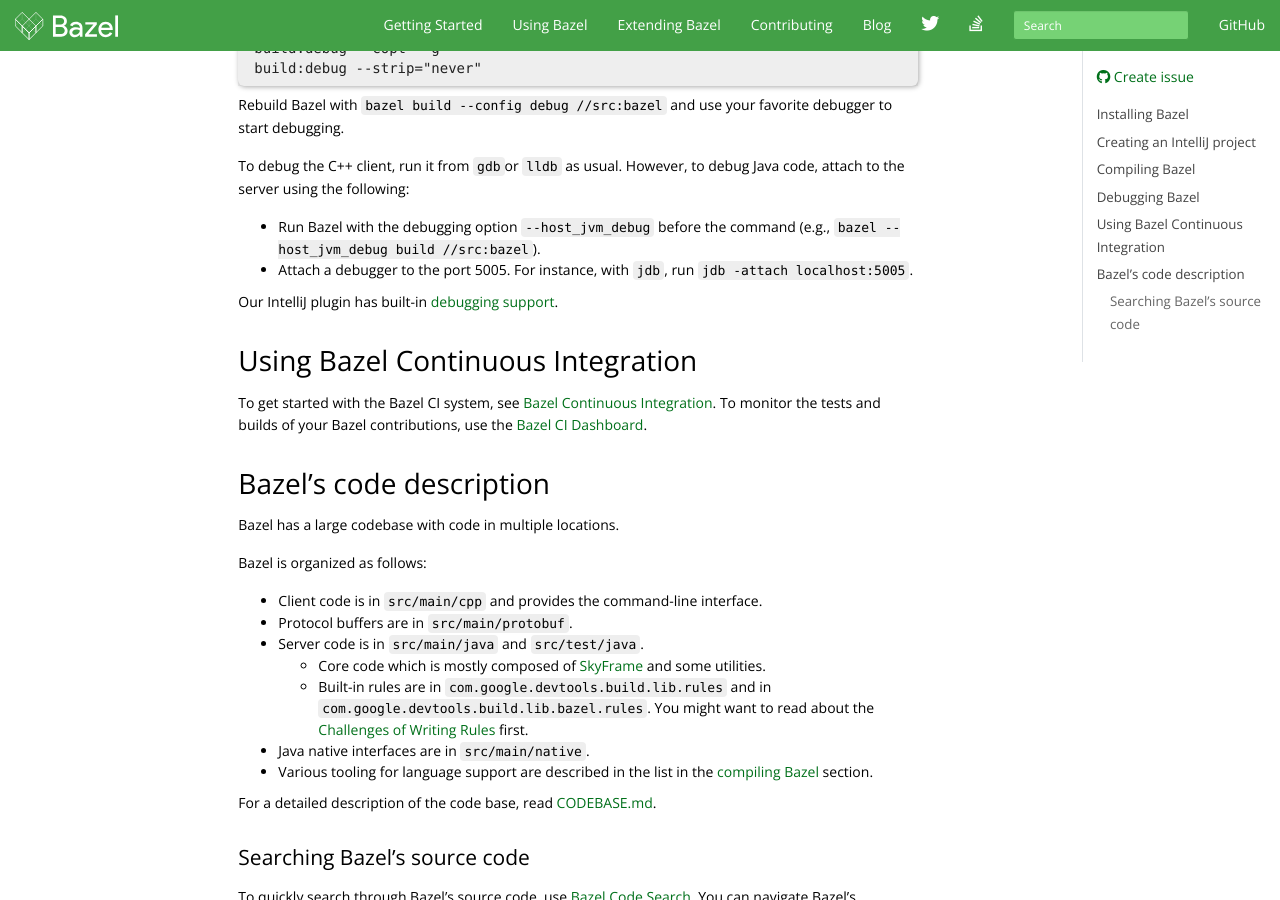
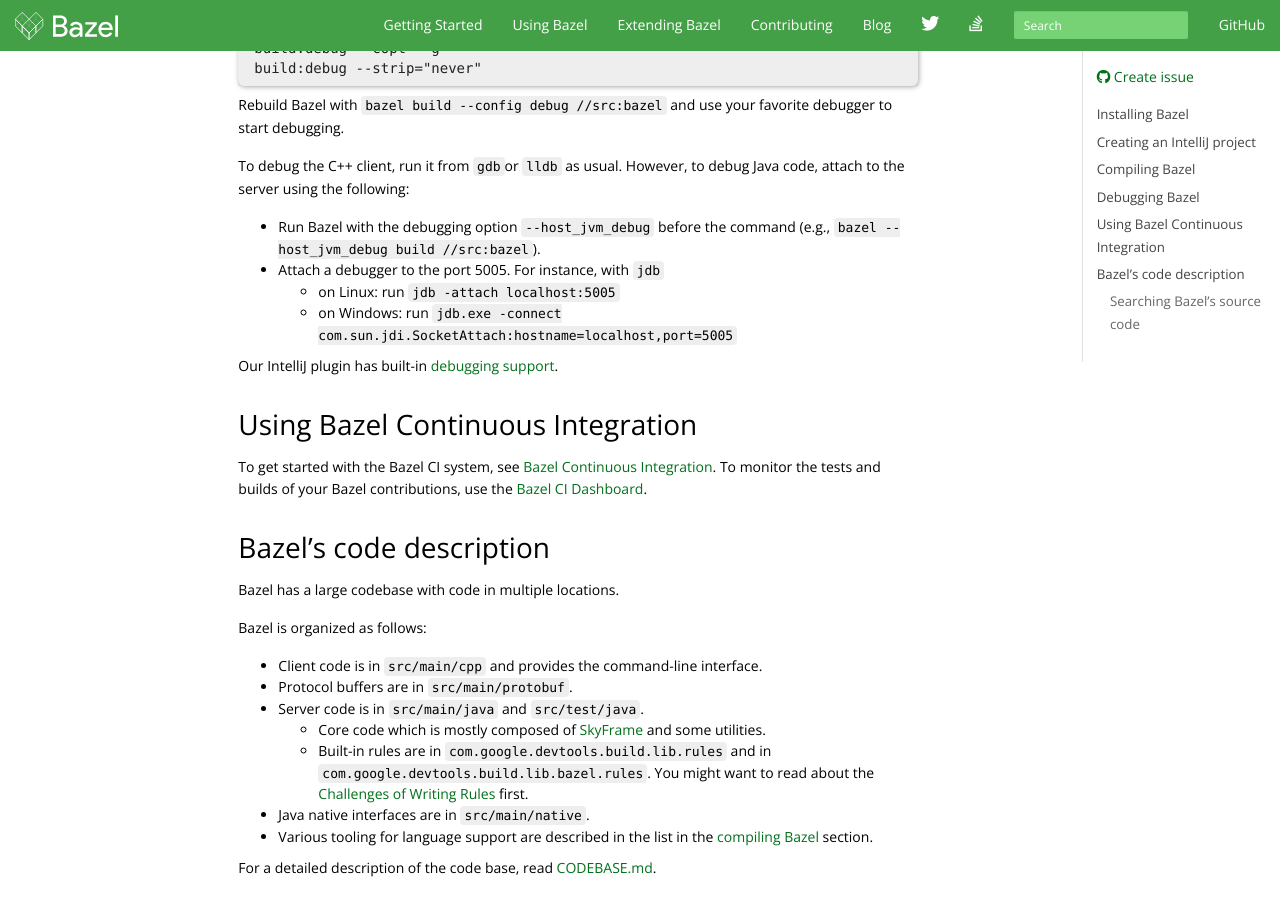
Before and after one commit to bazelbuild/bazel-website, a Jekyll site: the page built from basics/getting_started.md, in a window 1280 px wide and 900 px high, scrolled down 1968 px. Built offline with Jekyll 4.4.1, drawn with Linux system fonts in a browser that asks for light colours; nearby versions of some CDN libraries; library files that are not in the unit come from our copies; comment, search, counter and statistics services are not loaded; the table of contents is made by our own code.

Commit message:
Add JDB connect string for Windows. (#317)
* Add jdb connect string for Windows.

`jdb` doesn't use socket debug transport by default.
So user must specify transport in a command line.

```diff
--- a/basics/getting_started.md
+++ b/basics/getting_started.md
@@ -113,8 +113,9 @@
 
 *  Run Bazel with the debugging option `--host_jvm_debug` before the
    command (e.g., `bazel --host_jvm_debug build //src:bazel`).
-*  Attach a debugger to the port 5005. For instance, with `jdb`,
-   run `jdb -attach localhost:5005`.
+*  Attach a debugger to the port 5005. For instance, with `jdb`
+   * on Linux: run `jdb -attach localhost:5005`
+   * on Windows: run `jdb.exe -connect com.sun.jdi.SocketAttach:hostname=localhost,port=5005`
 
 Our IntelliJ plugin has built-in [debugging support](https://ij.bazel.build/docs/run-configurations.html).
 
```
